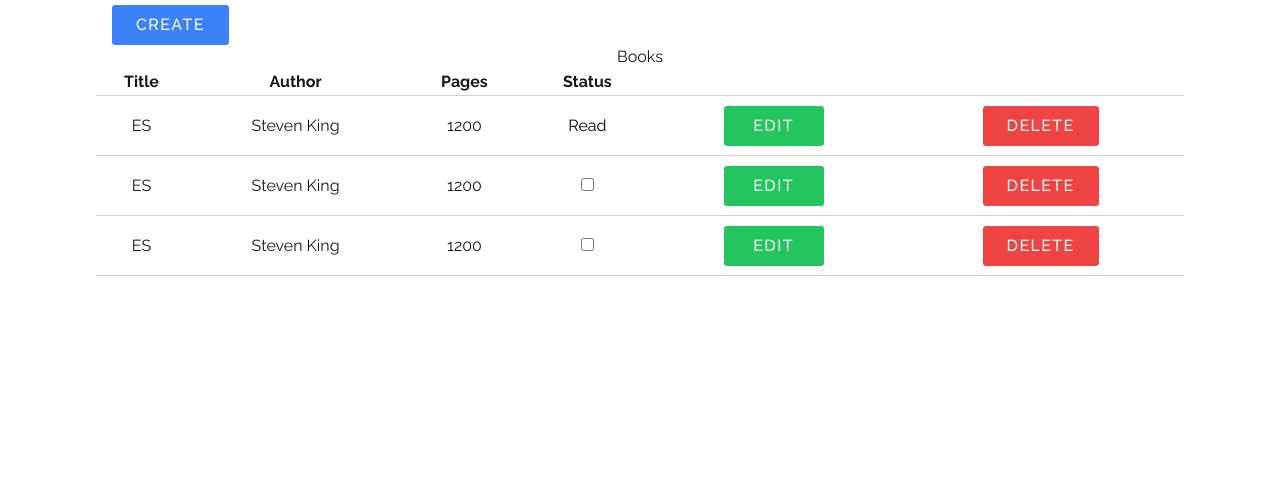
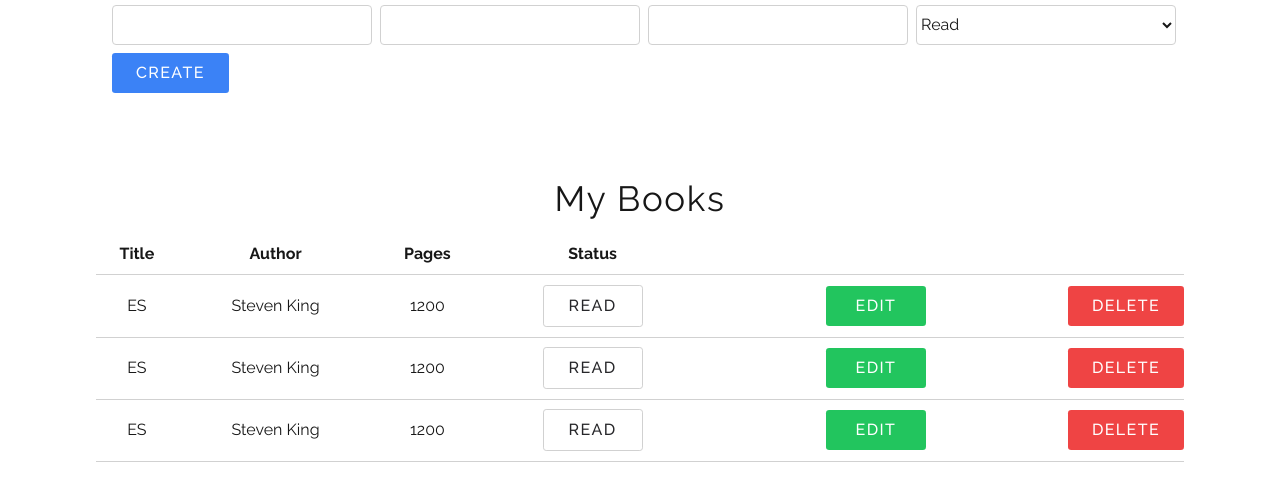
Before and after one commit to astragenius/TOP-Libary-App, a plain HTML site: page index.html in a window 1280 px wide. Shown: the part 254-744 px from the top of the page. Drawn offline with Linux system fonts and the light colour scheme.

Commit message:
add - finished styling table

```diff
--- a/index.html
+++ b/index.html
@@ -52,11 +52,11 @@
 
 
         <section class="tabel__container">
-            <table>
+            <table class="table">
 
-                <caption>Books</caption>
+                <caption><h2>My Books</h2></caption>
 
-                <thead class="tabel__header">
+                <thead class="table__header">
                     <th>Title</th>
                     <th>Author</th>
                     <th>Pages</th>
@@ -69,32 +69,33 @@
                         <td>ES</td>
                         <td>Steven King</td>
                         <td>1200</td>
-                        <td><button class="">Read</button></td>
-                        <td><button class="btn btn--edit">Edit</button></td>
-                        <td><button class="btn btn--delete">Delete</button></td>
+                        <td><button class="btn btn--status">Read</button></td>
+                        <td class="libary__btn"><button class="btn btn--edit">Edit</button></td>
+                        <td class="libary__btn"><button class="btn btn--delete">Delete</button></td>
                     </tr>
-
 
                     <tr class="libary__book">
 
                         <td>ES</td>
                         <td>Steven King</td>
                         <td>1200</td>
-                        <td><input type="checkbox" name="" id=""></td>
-                        <td><button class="btn btn--edit">Edit</button></td>
-                        <td><button class="btn btn--delete">Delete</button></td>
+                        <td><button class="btn btn--status">Read</button></td>
+                        <td class="libary__btn"><button class="btn btn--edit">Edit</button></td>
+                        <td class="libary__btn"><button class="btn btn--delete">Delete</button></td>
                     </tr>
-
 
                     <tr class="libary__book">
 
                         <td>ES</td>
                         <td>Steven King</td>
                         <td>1200</td>
-                        <td><input type="checkbox" name="" id=""></td>
-                        <td><button class="btn btn--edit">Edit</button></td>
-                        <td><button class="btn btn--delete">Delete</button></td>
+                        <td><button class="btn btn--status">Read</button></td>
+                        <td class="libary__btn"><button class="btn btn--edit">Edit</button></td>
+                        <td class="libary__btn"><button class="btn btn--delete">Delete</button></td>
                     </tr>
+
+
+
 
                 </tbody>
 
--- a/scss/components/_buttons.scss
+++ b/scss/components/_buttons.scss
@@ -16,6 +16,12 @@ button {
     border-radius: 0.2em;
     text-transform: uppercase;
     transition: 200ms ease-in;
+}
+
+
+
+.libary__book > .libary__btn {
+    text-align: right;
 }
 
 .btn--create {
@@ -41,3 +47,13 @@ button {
         background-color: $green-hover;
     }
 }
+
+.btn--status {
+
+    border: 1px solid $neutral-grey-200;
+    color: $neutral-grey-800;
+
+    &:hover {
+        border-color: $neutral-grey-900;
+    }
+}
--- a/scss/components/_table.scss
+++ b/scss/components/_table.scss
@@ -0,0 +1,32 @@
+
+.table {
+    color: $neutral-grey-900;
+
+    tr {
+        border-bottom: 1px solid $neutral-grey-200;
+    }
+    td {
+
+        padding: 0.6em 0;
+        text-align: center;
+    }
+
+    caption {
+        margin-top: 1em;
+        margin-bottom: 1em;
+    }
+
+    h2 {
+        color: $neutral-grey-900;
+        font-weight: 400;
+        letter-spacing: 1.6px;
+        font-size: 35px;
+    }
+}
+
+
+.table__header th {
+
+    padding-bottom: 0.5em;
+
+}
--- a/scss/layout/_header.scss
+++ b/scss/layout/_header.scss
@@ -1,5 +1,6 @@
 header {
     min-height: 10vh;
+    margin-top: 3em;
 
 
 
--- a/scss/layout/_tabel.scss
+++ b/scss/layout/_tabel.scss
@@ -3,16 +3,11 @@ table {
     width: 100%;
     border-collapse: collapse;
     border-spacing: 0;
-    color: $neutral-grey-900;
 
 
-    tr {
-        border-bottom: 1px solid $neutral-grey-200;
-    }
-    td {
+}
 
-        padding: 0.6em 0;
-        text-align: center;
-    }
+.tabel__container {
 
+    margin-top: 4em;
 }
```
Also changed, not shown: css/main.css.
